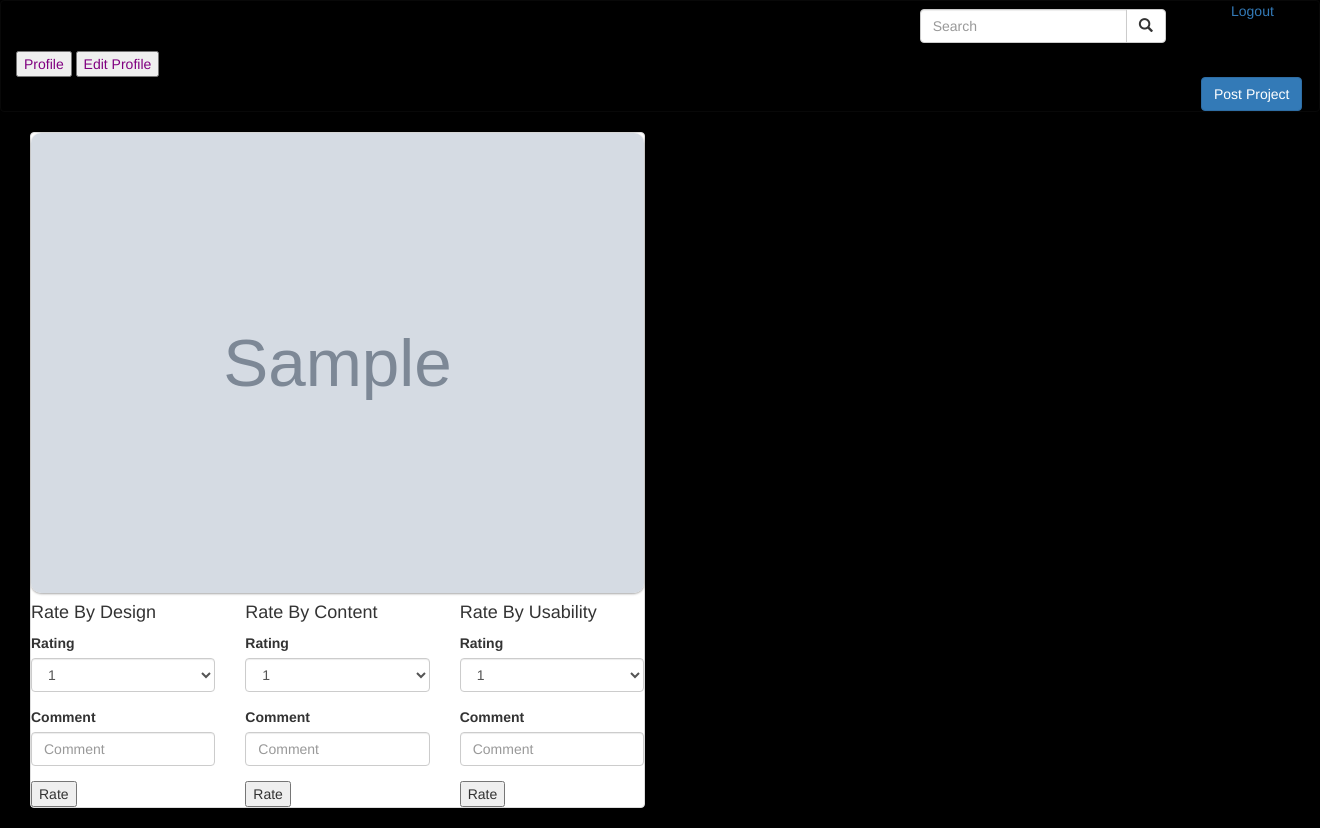
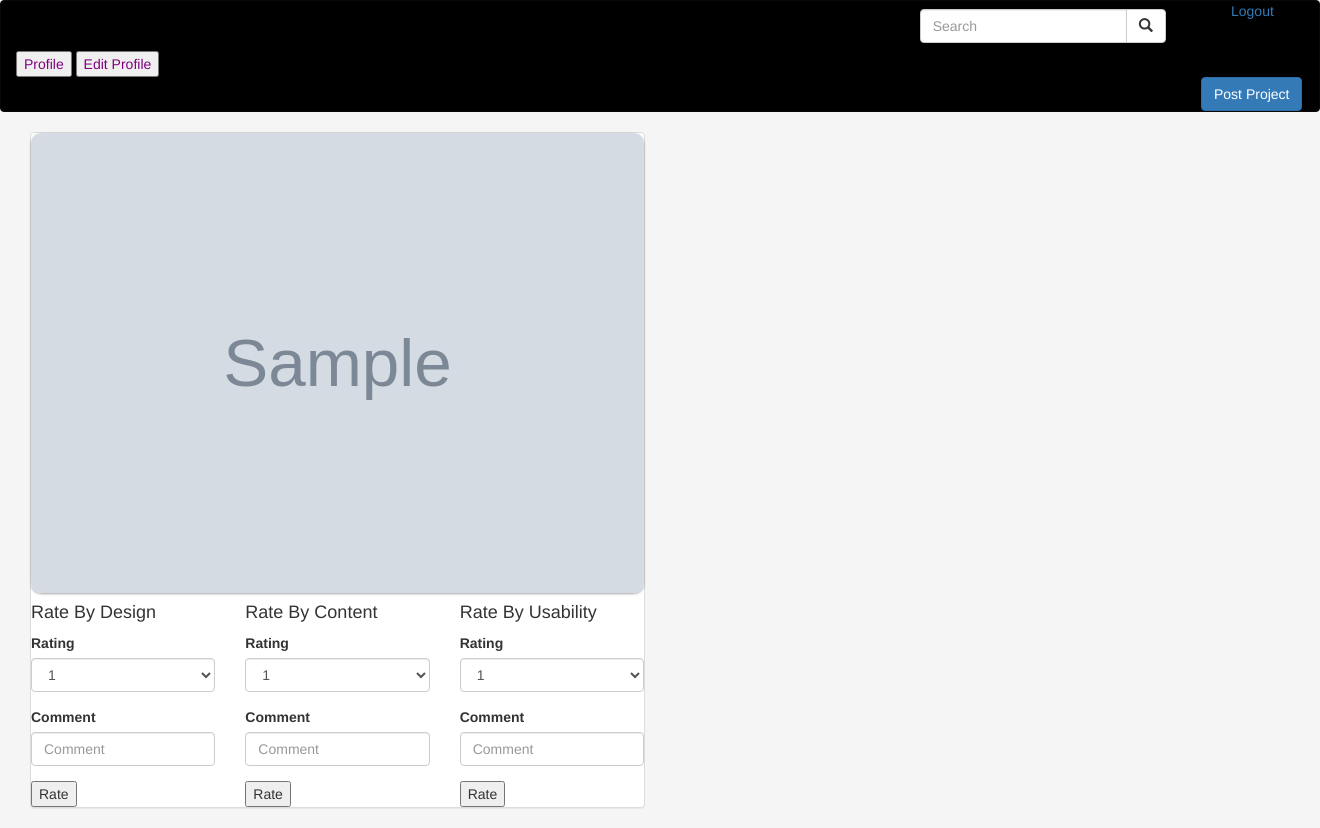
Before and after one commit to HannahChege/Awards, a Django app: page / in a window 1320 px wide. Run offline with Django 3.2, Linux system fonts and the light colour scheme; a user stored in the database is signed in; tables that the repository leaves empty hold one stand-in row (values such as "Sample post"); grey boxes marked "Sample" are stand-in pictures; some libraries are stand-ins or nearby versions.

Commit message:
Changes made to the page

```diff
--- a/awards/templates/index.html
+++ b/awards/templates/index.html
@@ -92,7 +92,7 @@ aria-hidden="true">
 <style>
 
   body{
-    background-color: black;
+    background-color:whitesmoke;
   }
   .image{
     box-shadow: 0 1px 3px rgba(0, 0, 0, 0.12), 0 1px 2px rgba(0, 0, 0, 0.24);
```
